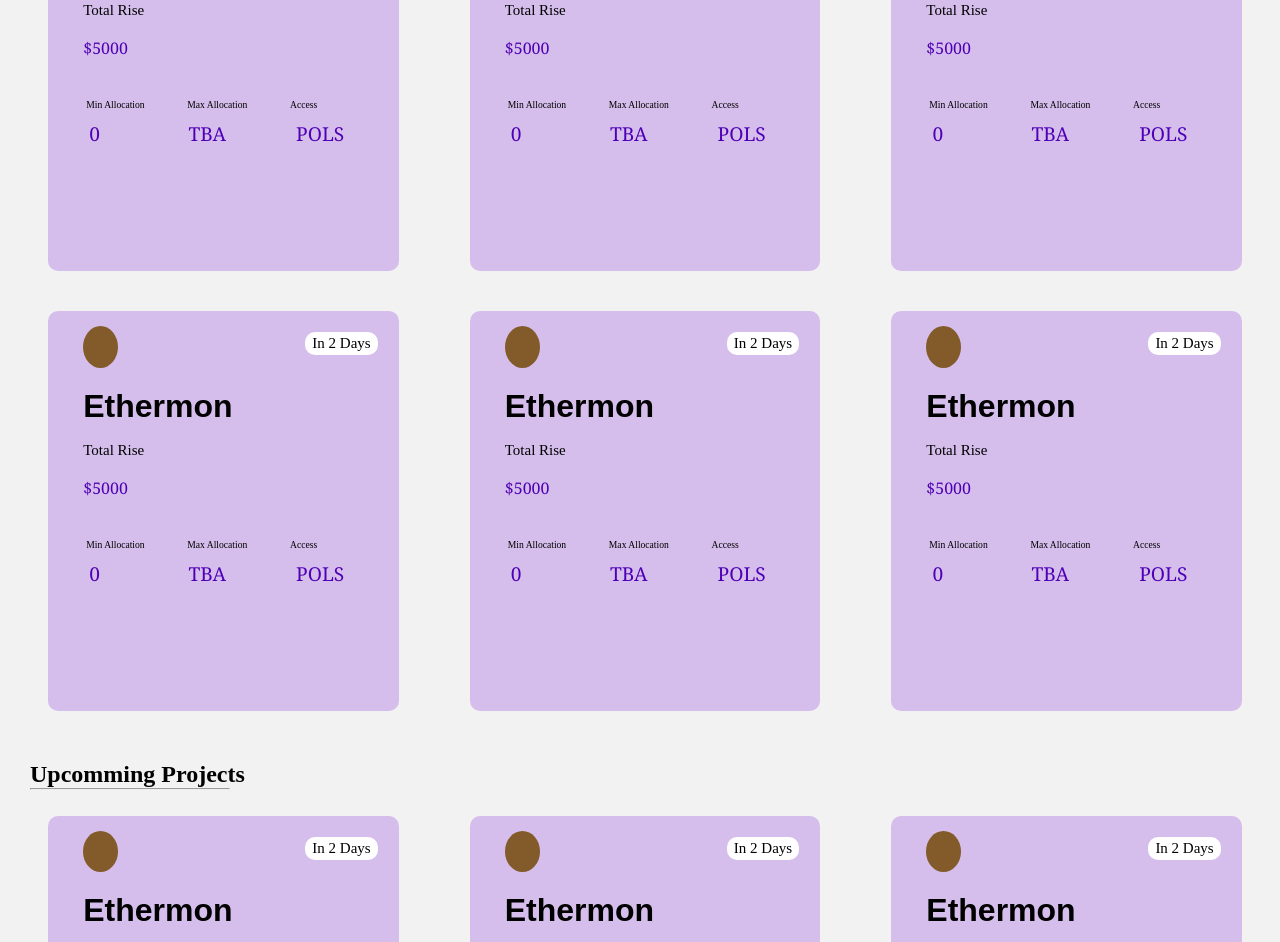
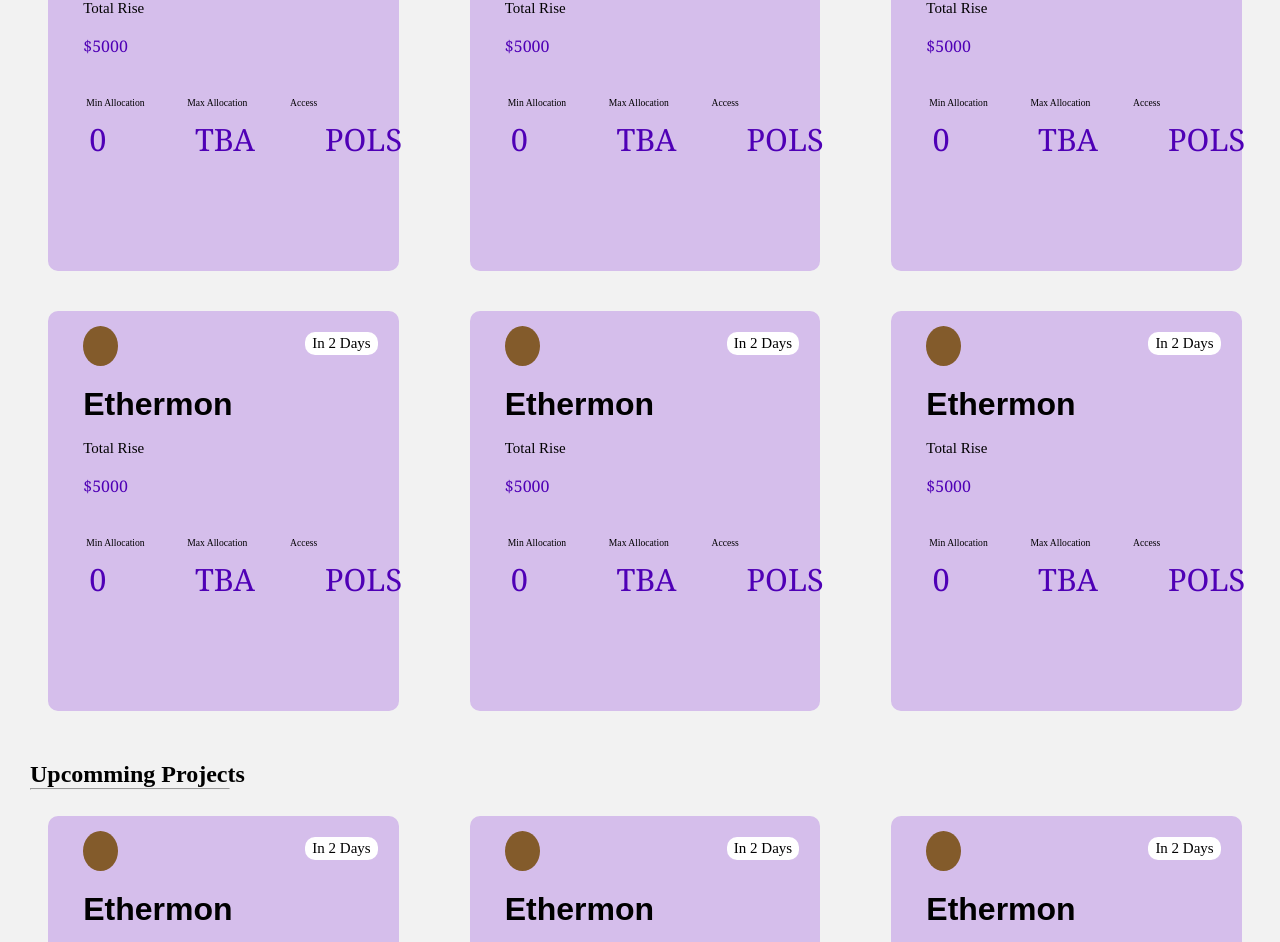
Before and after one commit to riteshparashar52/chain, a plain HTML site: page index.html in a window 1280 px wide. Shown: the part 740-1682 px from the top of the page. Drawn offline with Linux system fonts and the light colour scheme.

Commit message:
Update stylegridinside.css

```diff
--- a/stylegridinside.css
+++ b/stylegridinside.css
@@ -22,6 +22,7 @@
 }
 #p3{
     font-size: 0.6em;
+    light-height:10px;
     margin-top: 14%;
     margin-left: 1%;
     margin-right: 13%;
@@ -29,7 +30,7 @@
 }
 .dot {
     margin:15 10%;
-    height: 10.5%;
+    height: 5vmin;
 
     width: 10%;
     background-color: #835b2b;
@@ -47,7 +48,7 @@ margin-left:10%;
   }
 #banner2{
     display: flex;
-    font-size: 0.4em;
+    font-size: 0.8vw;
     margin-left:10%;
 
 
```
